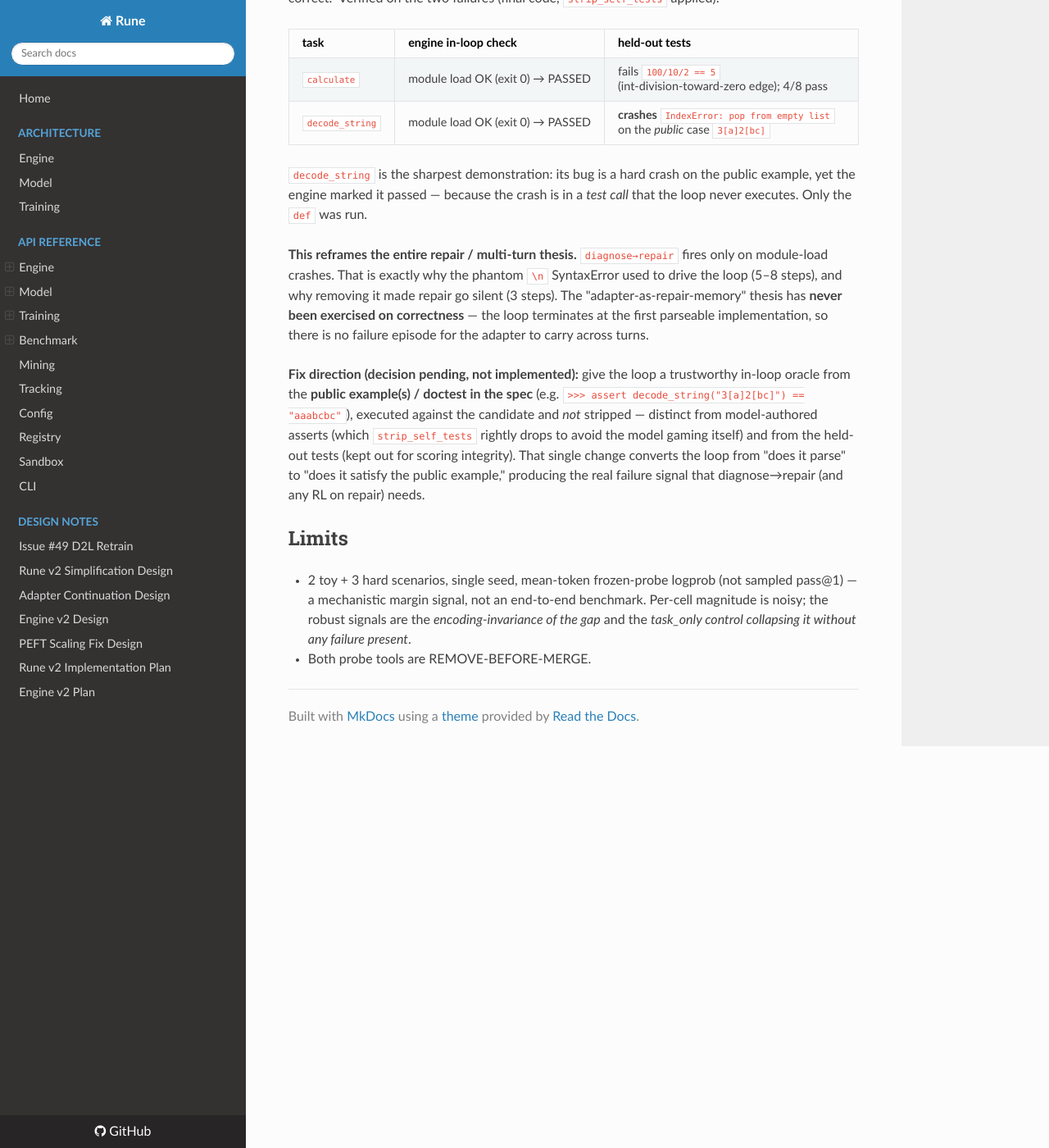
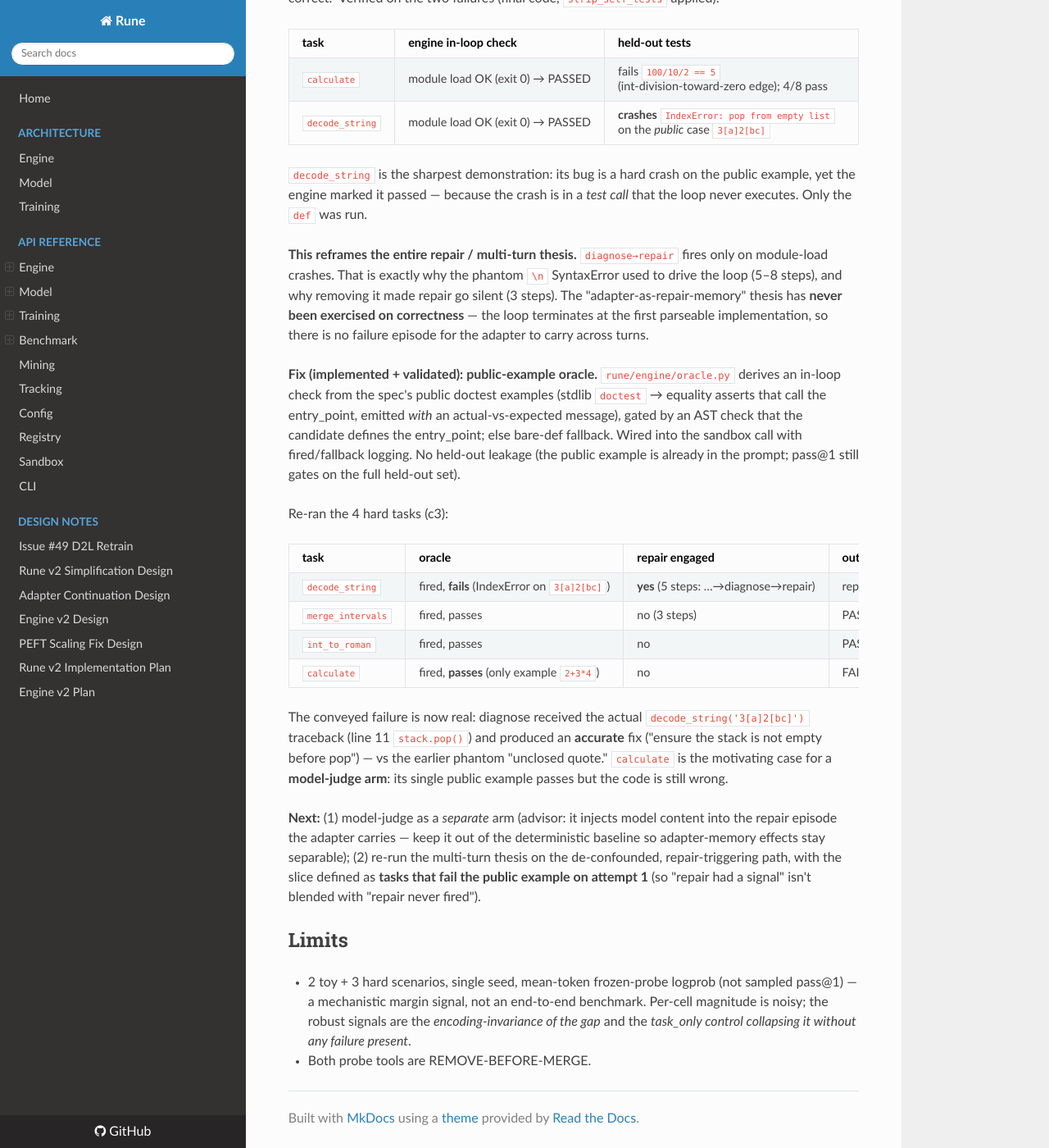
Before and after one commit to ElixirTrials/rune, an MkDocs documentation site: the page built from docs/issue52-goal3-encoding-probe-2026-06-04.md, in a window 1280 px wide and 1400 px high, scrolled down 4394 px. Shown: the whole window at 82% size. Built offline with MkDocs 1.6.1, drawn with Linux system fonts in a browser that asks for light colours; nearby versions of some CDN libraries.

Commit message:
docs: public-example oracle implemented + validated (repair engages on logic) [remove-before-merge]
Co-Authored-By: Claude Opus 4.8 <noreply@anthropic.com>

```diff
--- a/docs/issue52-goal3-encoding-probe-2026-06-04.md
+++ b/docs/issue52-goal3-encoding-probe-2026-06-04.md
@@ -183,13 +183,32 @@ removing it made repair go silent (3 steps). The "adapter-as-repair-memory" thes
 exercised on correctness** — the loop terminates at the first parseable implementation, so there is
 no failure episode for the adapter to carry across turns.
 
-**Fix direction (decision pending, not implemented):** give the loop a trustworthy in-loop oracle
-from the **public example(s) / doctest in the spec** (e.g. `>>> assert decode_string("3[a]2[bc]") ==
-"aaabcbc"`), executed against the candidate and *not* stripped — distinct from model-authored
-asserts (which `strip_self_tests` rightly drops to avoid the model gaming itself) and from the
-held-out tests (kept out for scoring integrity). That single change converts the loop from
-"does it parse" to "does it satisfy the public example," producing the real failure signal that
-diagnose→repair (and any RL on repair) needs.
+**Fix (implemented + validated): public-example oracle.** `rune/engine/oracle.py` derives an
+in-loop check from the spec's public doctest examples (stdlib `doctest` → equality asserts that
+call the entry_point, emitted *with* an actual-vs-expected message), gated by an AST check that the
+candidate defines the entry_point; else bare-def fallback. Wired into the sandbox call with
+fired/fallback logging. No held-out leakage (the public example is already in the prompt; pass@1
+still gates on the full held-out set).
+
+Re-ran the 4 hard tasks (c3):
+
+| task | oracle | repair engaged | outcome |
+|---|---|---|---|
+| `decode_string` | fired, **fails** (IndexError on `3[a]2[bc]`) | **yes** (5 steps: …→diagnose→repair) | repair fixes the public case; still fails a held-out case → FAIL |
+| `merge_intervals` | fired, passes | no (3 steps) | PASS — no spurious repair |
+| `int_to_roman` | fired, passes | no | PASS |
+| `calculate` | fired, **passes** (only example `2+3*4`) | no | FAIL on held-out `100/10/2` — public example insufficient |
+
+The conveyed failure is now real: diagnose received the actual `decode_string('3[a]2[bc]')`
+traceback (line 11 `stack.pop()`) and produced an **accurate** fix ("ensure the stack is not empty
+before pop") — vs the earlier phantom "unclosed quote." `calculate` is the motivating case for a
+**model-judge arm**: its single public example passes but the code is still wrong.
+
+**Next:** (1) model-judge as a *separate* arm (advisor: it injects model content into the repair
+episode the adapter carries — keep it out of the deterministic baseline so adapter-memory effects
+stay separable); (2) re-run the multi-turn thesis on the de-confounded, repair-triggering path,
+with the slice defined as **tasks that fail the public example on attempt 1** (so "repair had a
+signal" isn't blended with "repair never fired").
 
 ## Limits
 
```
